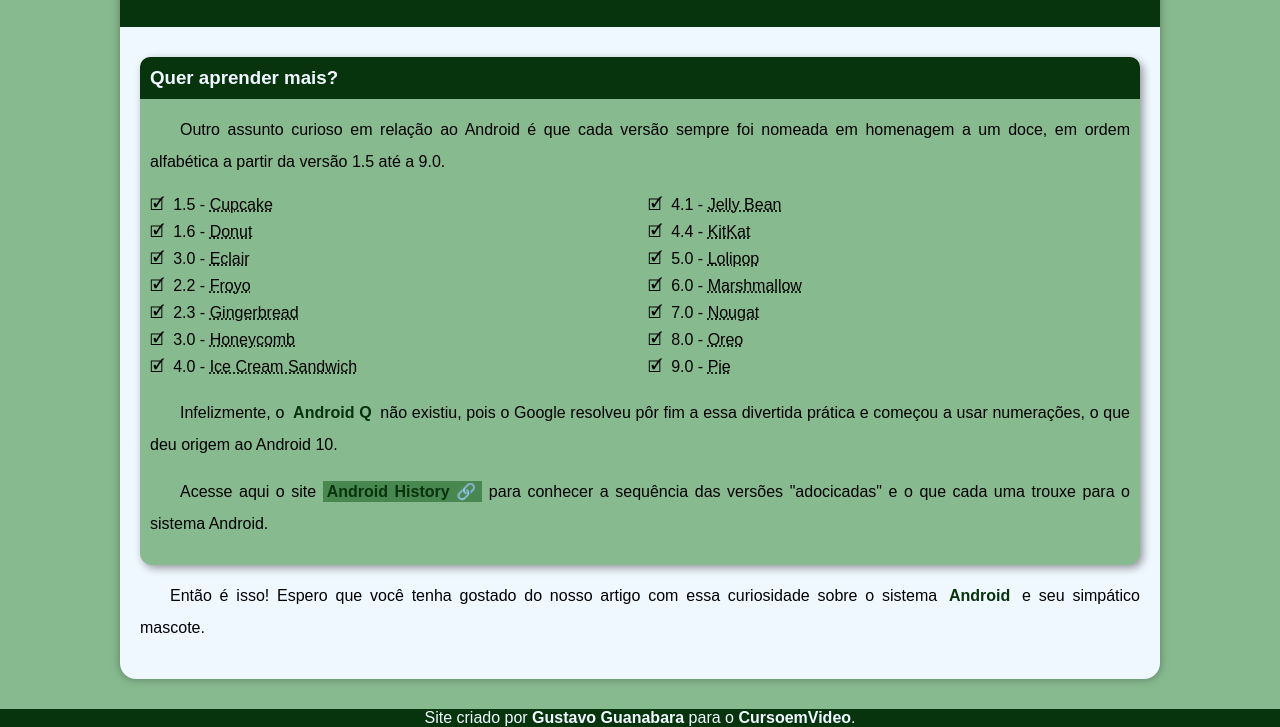
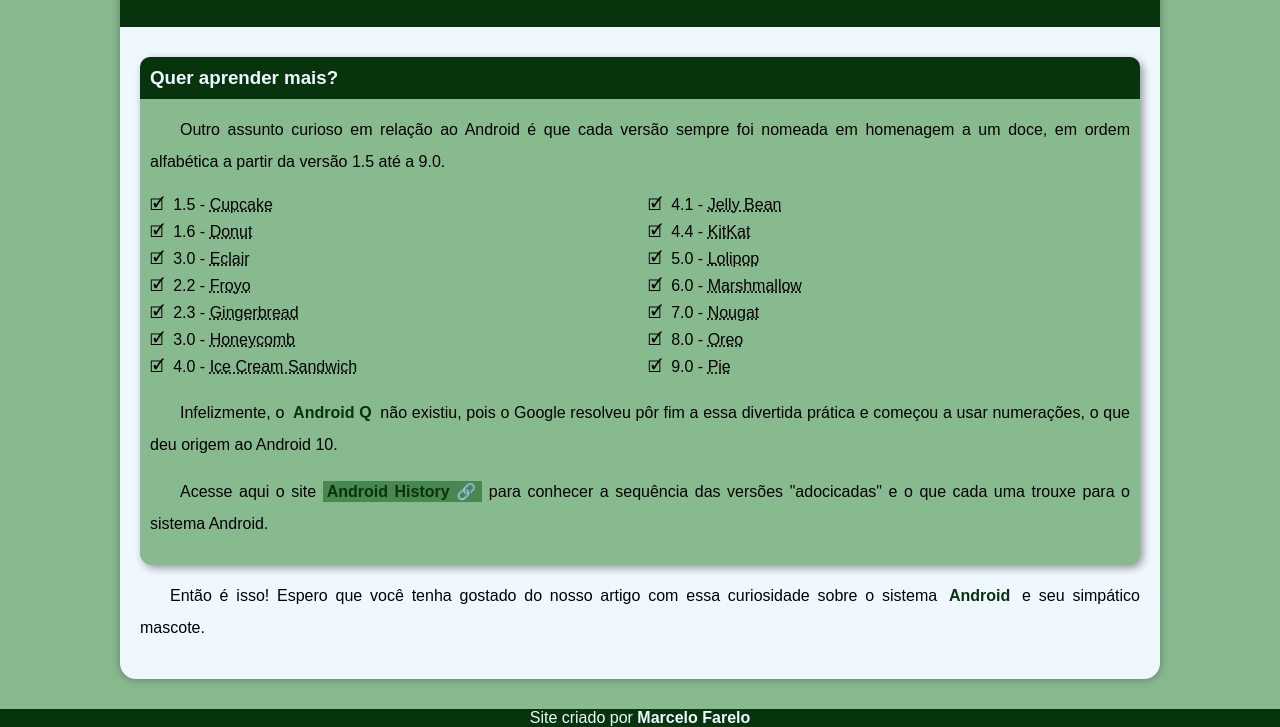
Before and after one commit to marcelo-ferns/html-css, a plain HTML site: page desafios/d010/index.html in a window 1280 px wide. Shown: the part 2373-3100 px from the top of the page. Drawn offline with Linux system fonts and the light colour scheme.

Commit message:
Update index.html

```diff
--- a/desafios/d010/index.html
+++ b/desafios/d010/index.html
@@ -85,7 +85,7 @@
     </main>
 
     <footer>
-        <p>Site criado por <a href="https://github.com/gustavoguanabara/" rel="external" target="_blank">Gustavo Guanabara</a> para o <a href="https://www.youtube.com/cursoemvideo" rel="external" target="_blank">CursoemVideo</a>.</p>
+        <p>Site criado por <a href="https://github.com/mo-farelo" rel="external" target="_blank">Marcelo Farelo</a></p>
     </footer>
 
 </body>
```
